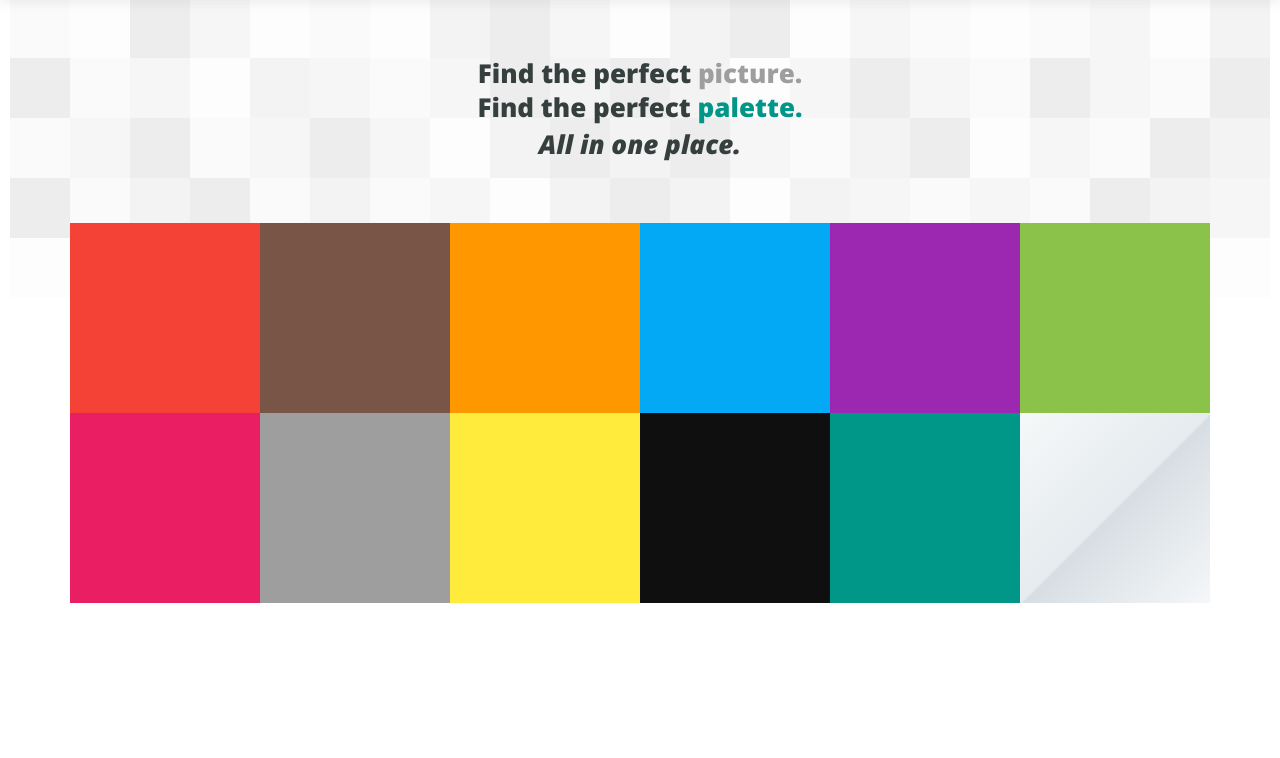
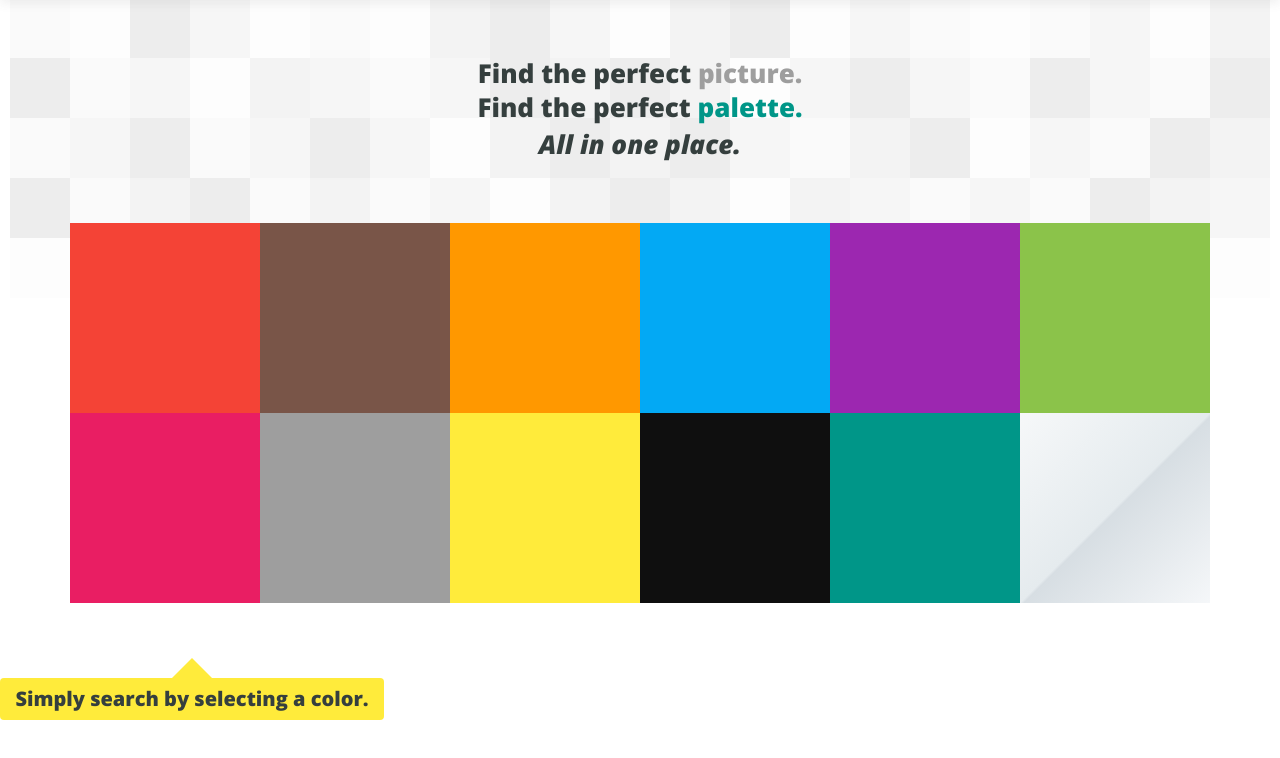
Before and after one commit to bobmatyas/gc-final-project, a website with bundled scripts: page index.html in a window 1280 px wide. Shown: the part 68-826 px from the top of the page. Built offline with nearby package versions, Linux system fonts and the light colour scheme; a script that the page names is missing; a web font is replaced by a local one.

Commit message:
added popup that only displays on first load. need to center

```diff
--- a/components/background/background.js
+++ b/components/background/background.js
@@ -11,6 +11,7 @@ function BackgroundController(PhotoService) {
         <h1 class="title-pic">Find the perfect <span id="pic">picture.</span></h1> <h1 class="title-pal">Find the perfect <span id="pal">palette.</span></h1>
         <h2 class="title-all">All in one place.</h2>
     </div>
+
     <div class="backgroundBody">
         <div class="rowContainer">
             <div class="row1"></div><div class="row2"></div><div class="row3"></div><div class="row4"></div><div class="row2"></div><div class="row1"></div><div class="row2"></div><div class="row5"></div><div class="row3"></div><div class="row4"></div><div class="row2"></div><div class="row5"></div><div class="row3"></div><div class="row2"></div><div class="row4"></div><div class="row1"></div><div class="row2"></div><div class="row1"></div><div class="row4"></div><div class="row2"></div><div class="row5"></div><div class="row1"></div><div class="row2"></div><div class="row1"></div><div class="row4"></div><div class="row2"></div><div class="row2"></div><div class="row1"></div><div class="row4"></div><div class="row2"></div>
--- a/components/search-main/main-search.js
+++ b/components/search-main/main-search.js
@@ -1,6 +1,8 @@
 function MainSearchController(PhotoService, $q, $scope, $location) {
 
   var ctrl = this;
+  this.service = PhotoService;
+
 
   // this function gets the photos based on user search criteria
 
@@ -128,6 +130,7 @@ function MainSearchController(PhotoService, $q, $scope, $location) {
      console.log(`Selected Color: ${$scope.selectedColor}`);
      ctrl.hideGrid = 1;
      PhotoService.hideBgTitle = 1;
+     PhotoService.hideWelcome = 1;
    }
 
 
@@ -159,6 +162,8 @@ function MainSearchController(PhotoService, $q, $scope, $location) {
 
 angular.module('ColorApp').component('mainSearch', {
   template: `
+
+
       <div class="home__search__bar" ng-if="selectedColor" style="background-color: {{ selectedColorHex }};" >
         <div class="backColorContainer">
           <span class="grayText">search </span><span class="backColor {{selectedColor}}Text">  {{ selectedColor }}  </span><span class="grayText"> photos</span>
@@ -174,6 +179,10 @@ angular.module('ColorApp').component('mainSearch', {
           </div>
         </a>
       </div>
+      </div>
+
+      <div class="welcome" ng-if="$ctrl.service.hideWelcome===0">
+        <h1>Simply search by selecting a color.</h1>
       </div>
 
       <div class="search-results">
--- a/css/sass/styles.scss
+++ b/css/sass/styles.scss
@@ -331,6 +331,35 @@ body {
   color: #000;
 }
 
+.welcome {
+  justify-content: center;
+  text-align: center;
+  z-index: 1;
+  position: absolute;
+  width: 30%;
+  // margin-left: 50%;
+  // margin-right: 25%;
+  // padding-left: 15px;
+  font-family: 'Open Sans', sans-serif;
+  color: #353F3E;
+  line-height: 1.6rem;
+  background-color: $yellow;
+  border-radius: .4em;
+}
+
+.welcome:after {
+	content: '';
+	position: absolute;
+	top: 0;
+	left: 50%;
+	width: 0;
+	height: 0;
+	border: 20px solid transparent;
+	border-bottom-color:$yellow;
+	border-top: 0;
+	margin-left: -20px;
+	margin-top: -20px;
+}
 
 @media only screen and (min-width: $desktop)  {
 
--- a/photo.service.js
+++ b/photo.service.js
@@ -4,6 +4,7 @@ function PhotoService($http) {
   service.favoriteArray = []
 
   service.hideBgTitle = 0;
+  service.hideWelcome = 0;
 
 
   service.getPhotos = (queryText, photoCategory, photoOrientation, selectedColor) => {
```
Also changed, not shown: css/styles.css, 1 other file.
